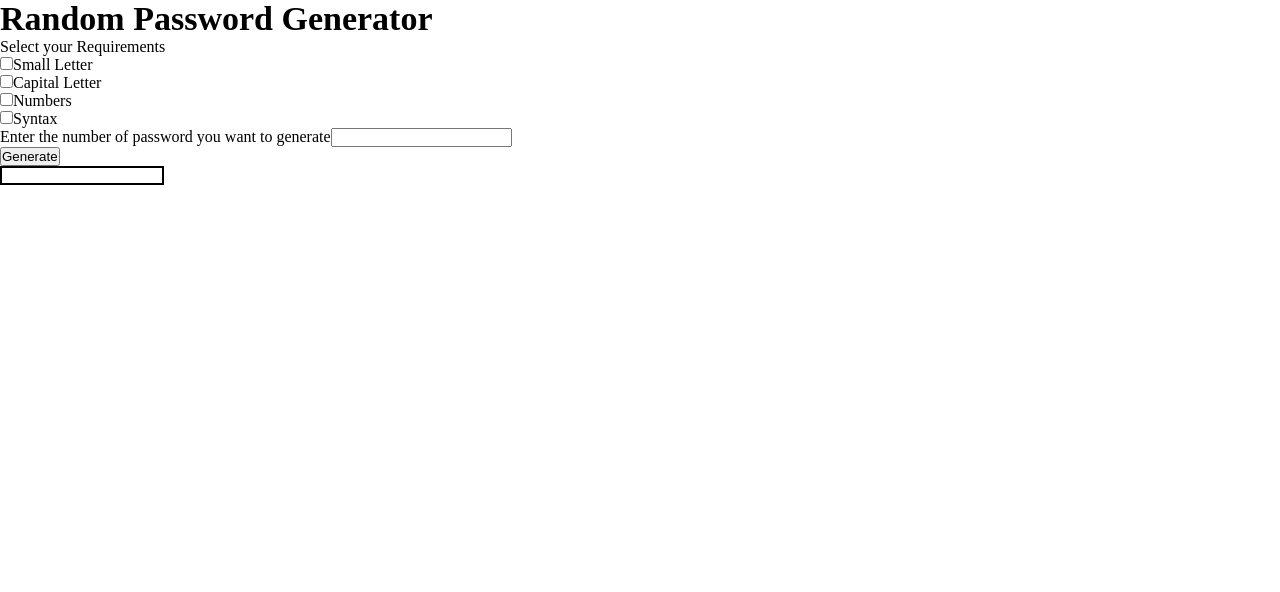
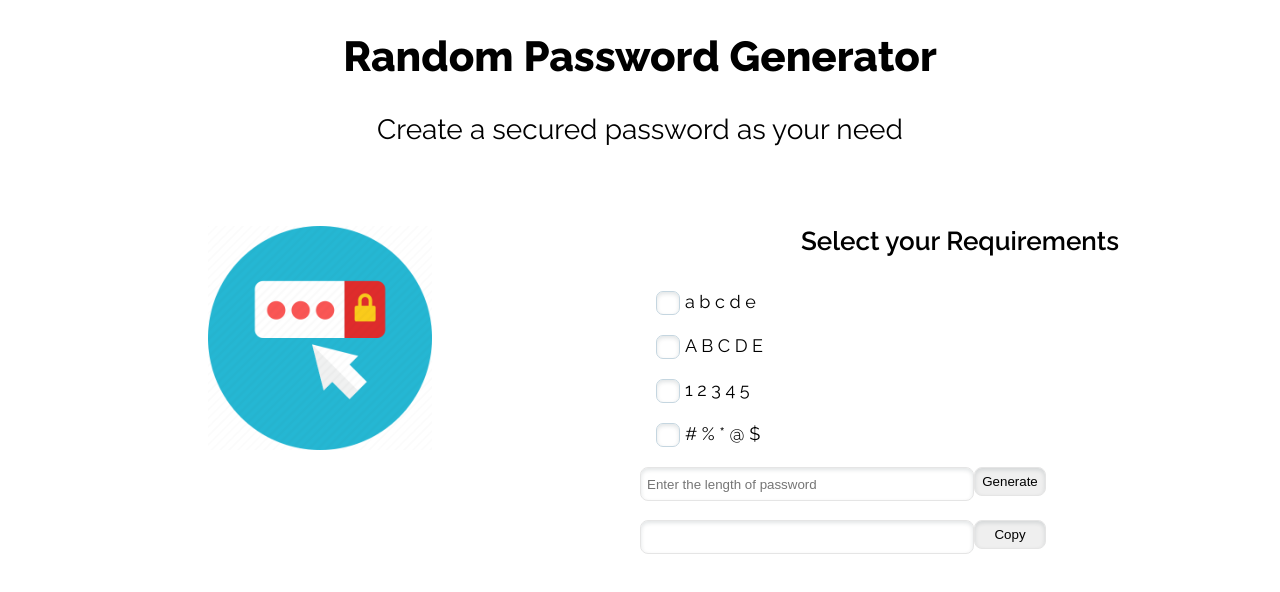
Before and after one commit to sajakshrestha8/Random-Password-Generator, a React (Vite) app in the folder Frontend/: page / in a window 1280 px wide. Shown: the top 592 px of the page. Built offline with nearby package versions, Linux system fonts and the light colour scheme.

Commit message:
fully completed

```diff
--- a/Frontend/src/App.jsx
+++ b/Frontend/src/App.jsx
@@ -2,6 +2,7 @@ import Option from "./assets/Components/Options";
 import axios from "axios";
 import "./assets/CSS/index.css";
 import { useEffect, useState } from "react";
+import Logo from "./assets/Image/logo.png";
 
 export default function App() {
   const [output, setOutput] = useState("");
@@ -42,47 +43,66 @@ export default function App() {
 
   return (
     <>
-      <label className="heading">Random Password Generator</label>
+      <div className="heading">
+        <label>Random Password Generator</label>
+      </div>
+      <div className="moto">
+        <label>Create a secured password as your need</label>
+      </div>
+      <div className="content-grid">
+        <div className="logo">
+          <img src={Logo} alt="" />
+        </div>
+        <div className="content">
+          <div className="content-heading">
+            <label>Select your Requirements</label>
+          </div>
           <br />
-      <label>Select your Requirements</label>
-      <br />
+          <div className="option">
             <Option
-        option={"Small Letter"}
+              option={"a b c d e"}
               id="small"
               name="small"
               click={() => {
                 setIscheckedsmall(!ischeckedsmall);
               }}
-      />{" "}
-      <br />
+            />
+          </div>
+          <div className="option">
             <Option
-        option="Capital Letter"
+              option="A B C D E"
               id="capital"
               name="capital"
               click={() => {
                 setIscheckedcapital(!ischeckedcapital);
               }}
             />
-      <br />
+          </div>
+          <div className="option">
             <Option
-        option="Numbers"
+              option="1 2 3 4 5"
               id="numbers"
               name="numbers"
               click={() => {
                 setIscheckednumber(!ischeckednumber);
               }}
             />
-      <br />
+          </div>
+          <div className="option">
             <Option
-        option="Syntax"
+              option="# % * @ $"
               id="syntax"
               name="syntax"
               click={() => {
                 setIscheckedsyntax(!ischeckedsyntax);
               }}
             />
-      <br />
+          </div>
+          {/* <div className="required-length">
             <label>Enter the number of password you want to generate</label>
+          </div> */}
+          <div className="input-button-grid">
+            <div className="input-field">
               <input
                 type="text"
                 id="input"
@@ -91,18 +111,36 @@ export default function App() {
                 onChange={(e) => {
                   setInput(e.target.value);
                 }}
+                placeholder="Enter the length of password"
+                className="input-text"
               />
-      <br />
+            </div>
+            <div>
               <button
                 onClick={() => {
                   sendingData();
                 }}
+                className="button"
               >
                 Generate
               </button>
+            </div>
+          </div>
           <br />
-      <div className="output">
+          <div className="input-button-grid">
+            <div className="input-text">
               <label>{output}</label>
+            </div>
+            <div>
+              <button
+                onClick={() => navigator.clipboard.writeText(output)}
+                className="button"
+              >
+                Copy
+              </button>
+            </div>
+          </div>
+        </div>
       </div>
     </>
   );
--- a/Frontend/src/assets/CSS/components/app.css
+++ b/Frontend/src/assets/CSS/components/app.css
@@ -1,7 +1,8 @@
 .heading{
-    align-items: center;
-    font-size: 34px;
+    text-align: center;
+    font-size: 42px;
     font-weight: 800;
+    margin-top: 2rem;
 }
 
 .output{
@@ -9,3 +10,95 @@
     width: 10rem;
     height: 15px;
 }
+
+.logo{
+    height: 14rem;
+    width: 14rem;
+    margin-left: auto;
+    margin-right: auto;
+}
+
+.content-grid{
+    display: grid;
+    grid-template-columns: 1fr 1fr;
+    margin-top: 5rem;
+}
+
+
+
+.moto{
+    text-align: center;
+    font-size: 28px;
+    margin-top: 2rem;
+}
+
+.checkbox[type="checkbox"]{
+    appearance: none;
+    -webkit-appearance: none;
+    width: 24px;
+    height: 24px;
+    border: 1px solid #C5D6E0;
+    background-color: #fff;
+    border-radius: 7px;
+    box-shadow: 0px 2px 4px 0px rgba(7, 29, 43, 0.12) inset;
+    /* display: grid; */
+    place-content: center;
+}
+
+.checkbox[type="checkbox"]:checked {
+    /* cursor: default; */
+    appearance: auto;
+    box-sizing: border-box;
+}
+
+.content-heading{
+    font-size: 26px;
+    text-align: center;
+    font-weight: 550;
+}
+
+
+.check-content{
+    display: grid;
+    grid-template-columns: 0.05fr 1fr;
+}
+
+.option{
+    margin: 1rem;
+}
+
+.option-label{
+    font-size: 18px;
+}
+
+.required-length{
+    font-size: 18px;
+}
+
+.input-text{
+    padding: 6px;
+    border-radius: 8px;
+    border-color: white;
+    border: 0.5px solid #e5e5e5;
+    box-shadow: 0px 2px 4px 0px rgba(7, 29, 43, 0.12) inset;
+    height: 20px;
+    width: 20rem;
+}
+
+.input-button-grid{
+    display: grid;
+    grid-template-columns: 0.8fr 1fr;
+}
+
+.button{
+    padding: 6px;
+    border-radius: 8px;
+    box-shadow: 0px 2px 4px 0px rgba(7, 29, 43, 0.12) inset;
+    background-color: none;
+    border: 0.5px solid #e5e5e5;
+    width: 4.5rem;
+}
+
+.button:active{
+    background-color: rgb(249, 249, 249);
+}
--- a/Frontend/src/assets/CSS/index.css
+++ b/Frontend/src/assets/CSS/index.css
@@ -1,2 +1,7 @@
 @import "./root.css";
 @import "./components/app.css";
+@import url('https://fonts.googleapis.com/css2?family=Inter:wght@100..900&family=Quicksand:wght@300..700&family=Raleway:ital,wght@0,100..900;1,100..900&display=swap');
+
+body{
+    font-family: "Raleway", sans-serif;
+}
--- a/Frontend/src/assets/Components/Options.jsx
+++ b/Frontend/src/assets/Components/Options.jsx
@@ -1,14 +1,21 @@
 export default function Option(props) {
   return (
     <>
+      <div className="check-content">
+        <div className="input">
           <input
             type="checkbox"
             id={props.id}
             name={props.name}
             checked={props.checked}
             onClick={props.click}
+            className="checkbox"
           />
+        </div>
+        <div className="option-label">
           <label>{props.option}</label>
+        </div>
+      </div>
     </>
   );
 }
```
Also changed, not shown: Frontend/src/assets/Image/logo.png (added). Lines whose indentation alone changed are shown as unchanged.
